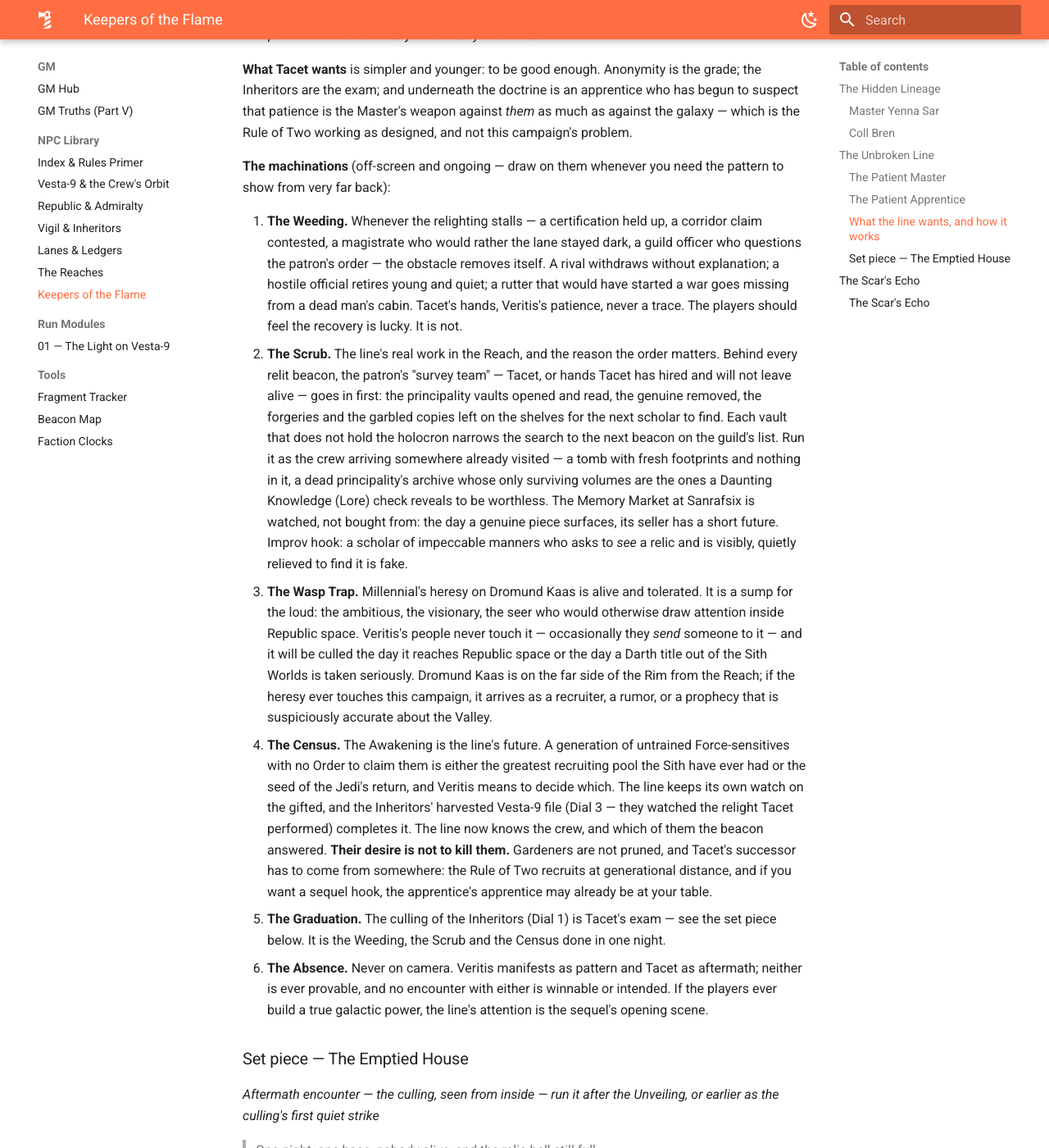
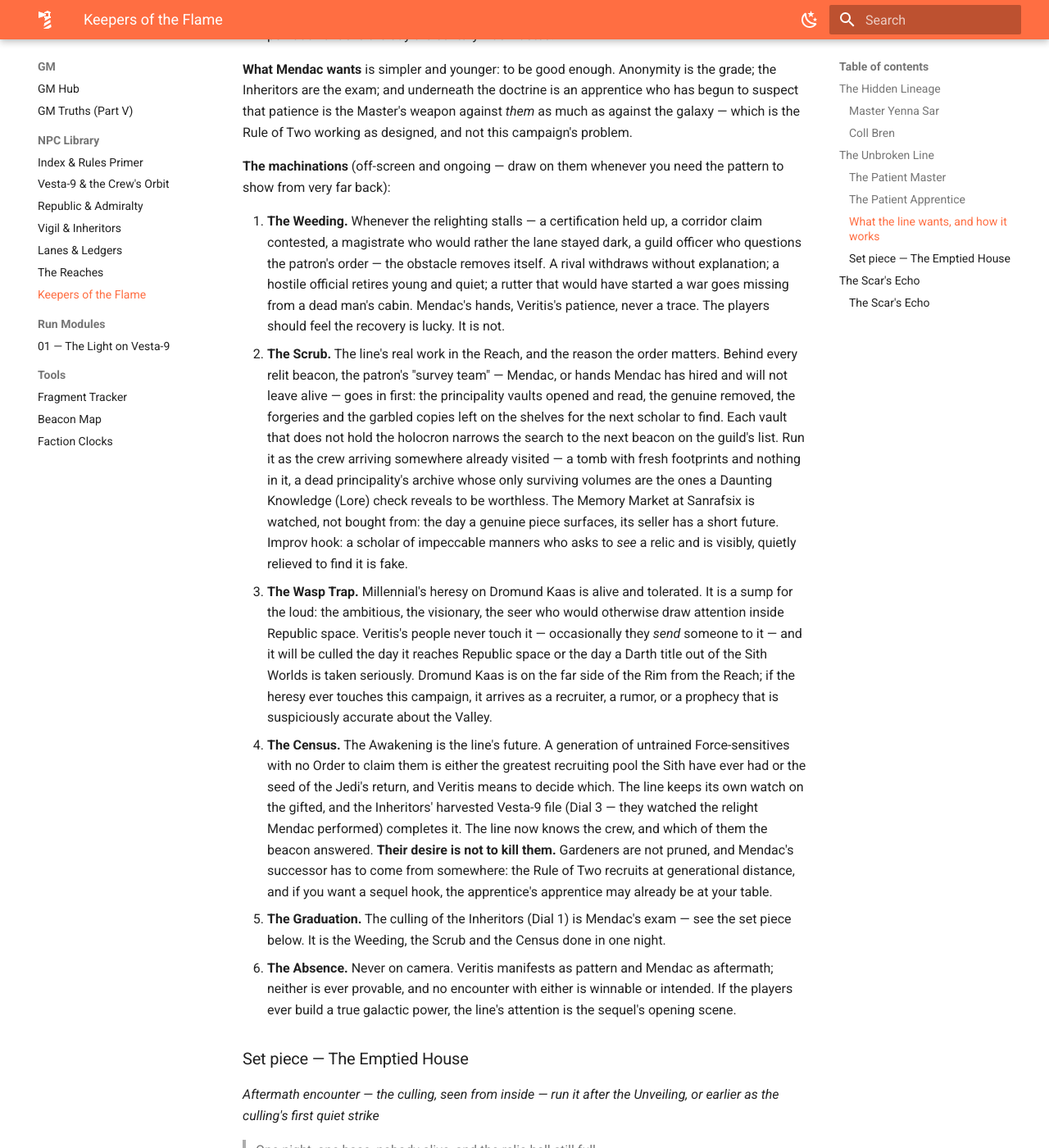
Before and after one commit to iandoriath/ember-age, an MkDocs documentation site: the page built from docs/gm/npcs/keepers.md, in a window 1280 px wide and 1400 px high, scrolled down 6871 px. Shown: the whole window at 82% size. Built offline with MkDocs 1.6.1 and Material for MkDocs 9.7.7, drawn with Linux system fonts in a browser that asks for light colours; some of the changed text lies outside the part shown.

Commit message:
Keepers of the Flame: the apprentice is Darth Mendac; the holocron is Naga Sadow's
Co-Authored-By: Claude Fable 5 <noreply@anthropic.com>

```diff
--- a/docs/gm/npcs/keepers.md
+++ b/docs/gm/npcs/keepers.md
@@ -54,7 +54,7 @@ The second fork of Dial 1, resolved: one Jedi lineage survives to 90 AR. It cons
 
 ## The Unbroken Line
 
-Dial 1, statted. Bane, then Zannah, then Cognus — and the record goes silent, because the line got better at silence. Cognus's recorded apprentice, Darth Millennial, rejected the Rule of Two and walked out on *her* to found the Dark Force cult on Dromund Kaas; Legends names no loyal heir after him, so the Master who actually inherited collides with nothing published. Here that Master is **Darth Veritis** — bent from *veritas*; you hear *verify*, *verity* — and the apprentice, whose name nobody outside the line has ever heard spoken, is **Darth Tacet** — *is silent*, the instruction a score gives an instrument for the whole of a movement. Third succession from Bane: young as Sith dynasties go, consolidating, and in no hurry, which is precisely why patience costs them nothing. Their goals and machinations, and the one set piece that shows their work, follow the two stat blocks.
+Dial 1, statted. Bane, then Zannah, then Cognus — and the record goes silent, because the line got better at silence. Cognus's recorded apprentice, Darth Millennial, rejected the Rule of Two and walked out on *her* to found the Dark Force cult on Dromund Kaas; Legends names no loyal heir after him, so the Master who actually inherited collides with nothing published. Here that Master is **Darth Veritis** — bent from *veritas*; you hear *verify*, *verity* — and the apprentice, whose name nobody outside the line has ever heard spoken, is **Darth Mendac** — bent from *mendax*, the liar; you hear *mendacious*. The Master takes the truth; the apprentice leaves the lie. Third succession from Bane: young as Sith dynasties go, consolidating, and in no hurry, which is precisely why patience costs them nothing. Their goals and machinations, and the one set piece that shows their work, follow the two stat blocks.
 
 ### The Patient Master
 *Nemesis — the Sith line (Dial 1) — Darth Veritis; stats for completeness only*
@@ -78,7 +78,7 @@ Dial 1, statted. Bane, then Zannah, then Cognus — and the record goes silent,
 **Using them:** Never on camera. The Patient Master manifests only as pattern: unexplained good fortune whenever reunification stalls, a rival claimant who withdraws for no reason, a hostile magistrate who retires young and rich — visible only from very far back, and never provable. Force Rating 3 is justified as the living Banite line itself, the one unbroken transmission of power in the galaxy (era rule, Part VII); note that the printed block spends all of it on the blade — no power trees — because her reach off-camera is patience, records, and other people's hands, not telepathy. It is also the reason no encounter with them this campaign is winnable or intended. If the players ever found a true galactic power, the Master's attention is the sequel's opening scene, not this campaign's.
 
 ### The Patient Apprentice
-*Nemesis — the Sith line (Dial 1) — Darth Tacet, the culling made flesh*
+*Nemesis — the Sith line (Dial 1) — Darth Mendac, the culling made flesh*
 
 > No name survives contact. When the Inheritors unveil their costume Sith, this is what a real one looks like: a week of quiet travel, one night of work across a dozen worlds' worth of planning, and no witnesses who understand what they saw.
 
@@ -100,7 +100,7 @@ Dial 1, statted. Bane, then Zannah, then Cognus — and the record goes silent,
 
 **The strategy in one line: every true thing about the Sith, out of the galaxy and into her hands.** Veritis is not building an empire, a treasury or an army, and wants none of them yet. Seventy years after Bane, the line's whole position rests on two facts — it holds the only unbroken transmission of the dark side, and the Jedi believe the Sith extinct — and both are facts about *knowledge*. So that is what she works on. Every holocron, teaching, tomb-record and court archive the New Sith Wars scattered is to be found, verified, and removed: the genuine into the line's keeping, the galaxy left with nothing but its fakes. The Republic will be corrupted eventually; this century's work is making sure that when anyone goes looking for what the Sith were, they find only what Veritis has left for them.
 
-**Why she is looking at the Reach.** The Grumani sector was Sith country in the wars — the Daimanate, the Bactranate, the Arkadianate, the Dyarchy — and the Withering sealed it: courts, tombs, archives, the private libraries of Sith Lords, a century of beacon-dark silence over all of it. Nobody has read any of it since. And somewhere in it is the one thing she came for: **a genuine Sith holocron of the Tales of the Jedi era** — a Dark Lord's own teaching, four thousand years old, looted during the wars into a principality's collection and lost with the principality. The line's catalogue says it survived the Withering. It does not say which vault. (Name the Dark Lord when it matters: Naga Sadow, Freedon Nadd and Exar Kun are the famous ones, and Legends records no holocron of theirs in this sector, so any of them collides with nothing.) So the Reach had to reopen, and the line could not be seen to open it: Tacet lit Vesta-9 (Dial 3), and a guild has been opening the rest of the doors for her since, one beacon at a time, in her order. Reunification is the line's harvest and the party its unwitting gardeners: they are not relighting a trade lane, they are unlocking a library Veritis intends to empty — so that only lies remain.
+**Why she is looking at the Reach.** The Grumani sector was Sith country in the wars — the Daimanate, the Bactranate, the Arkadianate, the Dyarchy — and the Withering sealed it: courts, tombs, archives, the private libraries of Sith Lords, a century of beacon-dark silence over all of it. Nobody has read any of it since. And somewhere in it is the one thing she came for: **the holocron of Naga Sadow** — the Dark Lord of the Great Hyperspace War's own teaching, five thousand years old, looted during the New Sith Wars into a principality's collection and lost with the principality. The line's catalogue says it survived the Withering. It does not say which vault. (Legends records no holocron of Sadow's in this sector, so it collides with nothing — and a Sadow holocron is exactly the kind of thing a Sith principate would have killed a world to own.) So the Reach had to reopen, and the line could not be seen to open it: Mendac lit Vesta-9 (Dial 3), and a guild has been opening the rest of the doors for her since, one beacon at a time, in her order. Reunification is the line's harvest and the party its unwitting gardeners: they are not relighting a trade lane, they are unlocking a library Veritis intends to empty — so that only lies remain.
 
 **The Patronage.** Through a coreward front the Lamplighters believe to be a private antiquarian consortium, the line funds the guild. The money comes with two conditions the Grandmaster of Charts took to be a collector's vanity: the relighting proceeds in the patron's sequence, and the patron's survey teams get first look at anything a relight uncovers. The sequence is the Sith search pattern — principality by principality, vault by vault — and the survey teams are the Scrub. Ophira Zel does not know who her patron is. She has begun to suspect that the registry leaks; she has not begun to suspect the money.
 
@@ -111,16 +111,16 @@ Dial 1, statted. Bane, then Zannah, then Cognus — and the record goes silent,
 - **Exactly one heir.** Any third claim on the Sith inheritance — grave-robbers in costume (the Inheritors), a prophet in the Sith Worlds (Millennial), a reconvened Jedi Order strong enough to go looking — is not an enemy to be fought but a reader to be denied the book.
 - **To be unnecessary.** Never a name in a dispatch; never a protagonist. The day anyone can point at Veritis is the day the century was wasted.
 
-**What Tacet wants** is simpler and younger: to be good enough. Anonymity is the grade; the Inheritors are the exam; and underneath the doctrine is an apprentice who has begun to suspect that patience is the Master's weapon against *them* as much as against the galaxy — which is the Rule of Two working as designed, and not this campaign's problem.
+**What Mendac wants** is simpler and younger: to be good enough. Anonymity is the grade; the Inheritors are the exam; and underneath the doctrine is an apprentice who has begun to suspect that patience is the Master's weapon against *them* as much as against the galaxy — which is the Rule of Two working as designed, and not this campaign's problem.
 
 **The machinations** (off-screen and ongoing — draw on them whenever you need the pattern to show from very far back):
 
-1. **The Weeding.** Whenever the relighting stalls — a certification held up, a corridor claim contested, a magistrate who would rather the lane stayed dark, a guild officer who questions the patron's order — the obstacle removes itself. A rival withdraws without explanation; a hostile official retires young and quiet; a rutter that would have started a war goes missing from a dead man's cabin. Tacet's hands, Veritis's patience, never a trace. The players should feel the recovery is lucky. It is not.
-2. **The Scrub.** The line's real work in the Reach, and the reason the order matters. Behind every relit beacon, the patron's "survey team" — Tacet, or hands Tacet has hired and will not leave alive — goes in first: the principality vaults opened and read, the genuine removed, the forgeries and the garbled copies left on the shelves for the next scholar to find. Each vault that does not hold the holocron narrows the search to the next beacon on the guild's list. Run it as the crew arriving somewhere already visited — a tomb with fresh footprints and nothing in it, a dead principality's archive whose only surviving volumes are the ones a Daunting Knowledge (Lore) check reveals to be worthless. The Memory Market at Sanrafsix is watched, not bought from: the day a genuine piece surfaces, its seller has a short future. Improv hook: a scholar of impeccable manners who asks to *see* a relic and is visibly, quietly relieved to find it is fake.
+1. **The Weeding.** Whenever the relighting stalls — a certification held up, a corridor claim contested, a magistrate who would rather the lane stayed dark, a guild officer who questions the patron's order — the obstacle removes itself. A rival withdraws without explanation; a hostile official retires young and quiet; a rutter that would have started a war goes missing from a dead man's cabin. Mendac's hands, Veritis's patience, never a trace. The players should feel the recovery is lucky. It is not.
+2. **The Scrub.** The line's real work in the Reach, and the reason the order matters. Behind every relit beacon, the patron's "survey team" — Mendac, or hands Mendac has hired and will not leave alive — goes in first: the principality vaults opened and read, the genuine removed, the forgeries and the garbled copies left on the shelves for the next scholar to find. Each vault that does not hold the holocron narrows the search to the next beacon on the guild's list. Run it as the crew arriving somewhere already visited — a tomb with fresh footprints and nothing in it, a dead principality's archive whose only surviving volumes are the ones a Daunting Knowledge (Lore) check reveals to be worthless. The Memory Market at Sanrafsix is watched, not bought from: the day a genuine piece surfaces, its seller has a short future. Improv hook: a scholar of impeccable manners who asks to *see* a relic and is visibly, quietly relieved to find it is fake.
 3. **The Wasp Trap.** Millennial's heresy on Dromund Kaas is alive and tolerated. It is a sump for the loud: the ambitious, the visionary, the seer who would otherwise draw attention inside Republic space. Veritis's people never touch it — occasionally they *send* someone to it — and it will be culled the day it reaches Republic space or the day a Darth title out of the Sith Worlds is taken seriously. Dromund Kaas is on the far side of the Rim from the Reach; if the heresy ever touches this campaign, it arrives as a recruiter, a rumor, or a prophecy that is suspiciously accurate about the Valley.
-4. **The Census.** The Awakening is the line's future. A generation of untrained Force-sensitives with no Order to claim them is either the greatest recruiting pool the Sith have ever had or the seed of the Jedi's return, and Veritis means to decide which. The line keeps its own watch on the gifted, and the Inheritors' harvested Vesta-9 file (Dial 3 — they watched the relight Tacet performed) completes it. The line now knows the crew, and which of them the beacon answered. **Their desire is not to kill them.** Gardeners are not pruned, and Tacet's successor has to come from somewhere: the Rule of Two recruits at generational distance, and if you want a sequel hook, the apprentice's apprentice may already be at your table.
-5. **The Graduation.** The culling of the Inheritors (Dial 1) is Tacet's exam — see the set piece below. It is the Weeding, the Scrub and the Census done in one night.
-6. **The Absence.** Never on camera. Veritis manifests as pattern and Tacet as aftermath; neither is ever provable, and no encounter with either is winnable or intended. If the players ever build a true galactic power, the line's attention is the sequel's opening scene.
+4. **The Census.** The Awakening is the line's future. A generation of untrained Force-sensitives with no Order to claim them is either the greatest recruiting pool the Sith have ever had or the seed of the Jedi's return, and Veritis means to decide which. The line keeps its own watch on the gifted, and the Inheritors' harvested Vesta-9 file (Dial 3 — they watched the relight Mendac performed) completes it. The line now knows the crew, and which of them the beacon answered. **Their desire is not to kill them.** Gardeners are not pruned, and Mendac's successor has to come from somewhere: the Rule of Two recruits at generational distance, and if you want a sequel hook, the apprentice's apprentice may already be at your table.
+5. **The Graduation.** The culling of the Inheritors (Dial 1) is Mendac's exam — see the set piece below. It is the Weeding, the Scrub and the Census done in one night.
+6. **The Absence.** Never on camera. Veritis manifests as pattern and Mendac as aftermath; neither is ever provable, and no encounter with either is winnable or intended. If the players ever build a true galactic power, the line's attention is the sequel's opening scene.
 
 ### Set piece — The Emptied House
 *Aftermath encounter — the culling, seen from inside — run it after the Unveiling, or earlier as the culling's first quiet strike*
@@ -129,7 +129,7 @@ Dial 1, statted. Bane, then Zannah, then Cognus — and the record goes silent,
 
 Use an Inheritor base the crew has already visited with courtesy — first contact is always helpful (Dial 3) — so that coming back is the point: the dig camp at the Scar, a Sanrafsix warehouse, a cell on the Veshet spur. They find it taken apart. Everyone is dead and it happened in one night. There are no blaster scorings and no cauterized wounds. The bodies that must never be identified are not there at all (the disruptor); the rest died of falls, of fire, and of each other (Influence). The archive rooms are bare — not burned, *emptied*: dust outlines where shelves stood. And the relic hall is untouched. Every "Sith artifact" the Inheritors ever displayed is still on its plinth.
 
-**The truth.** Tacet took every genuine item and left every counterfeit, because Veritis's eye is the one thing in the galaxy that can tell them apart — and because a room full of fakes tells the galaxy this was robbery by people who did not know what they were looking at. That is the Scrub's whole doctrine in one room: the galaxy is not to be left ignorant of the Sith, it is to be left *wrong*. Nobody sane concludes "Sith." The fakes are also a message, for the one reader in ten thousand who can tell.
+**The truth.** Mendac took every genuine item and left every counterfeit, because Veritis's eye is the one thing in the galaxy that can tell them apart — and because a room full of fakes tells the galaxy this was robbery by people who did not know what they were looking at. That is the Scrub's whole doctrine in one room: the galaxy is not to be left ignorant of the Sith, it is to be left *wrong*. Nobody sane concludes "Sith." The fakes are also a message, for the one reader in ten thousand who can tell.
 
 **Reading the room** (optional clue ladder; RAW difficulties; a failed check says nothing, a despair says something false):
 
```
Also changed, not shown: docs/gm/truths.md (+1 -1 lines), gm-screen.artifact.html (+2 -2 lines), gm-screen.html (+2 -2 lines).
